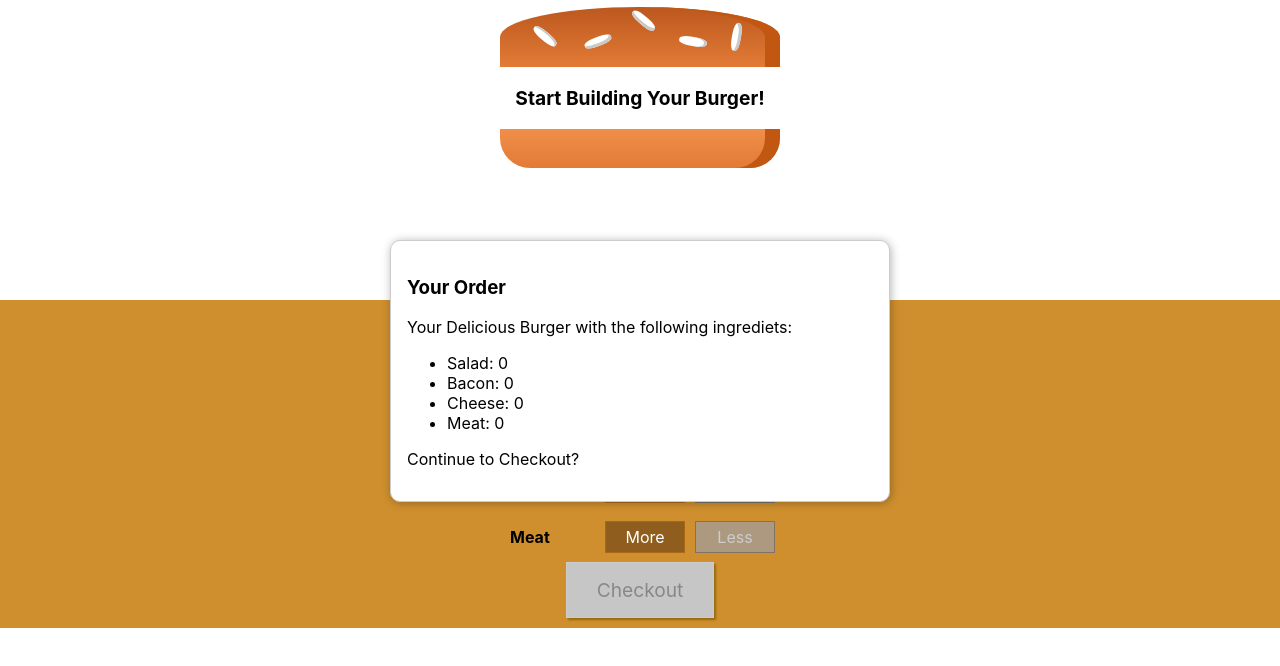
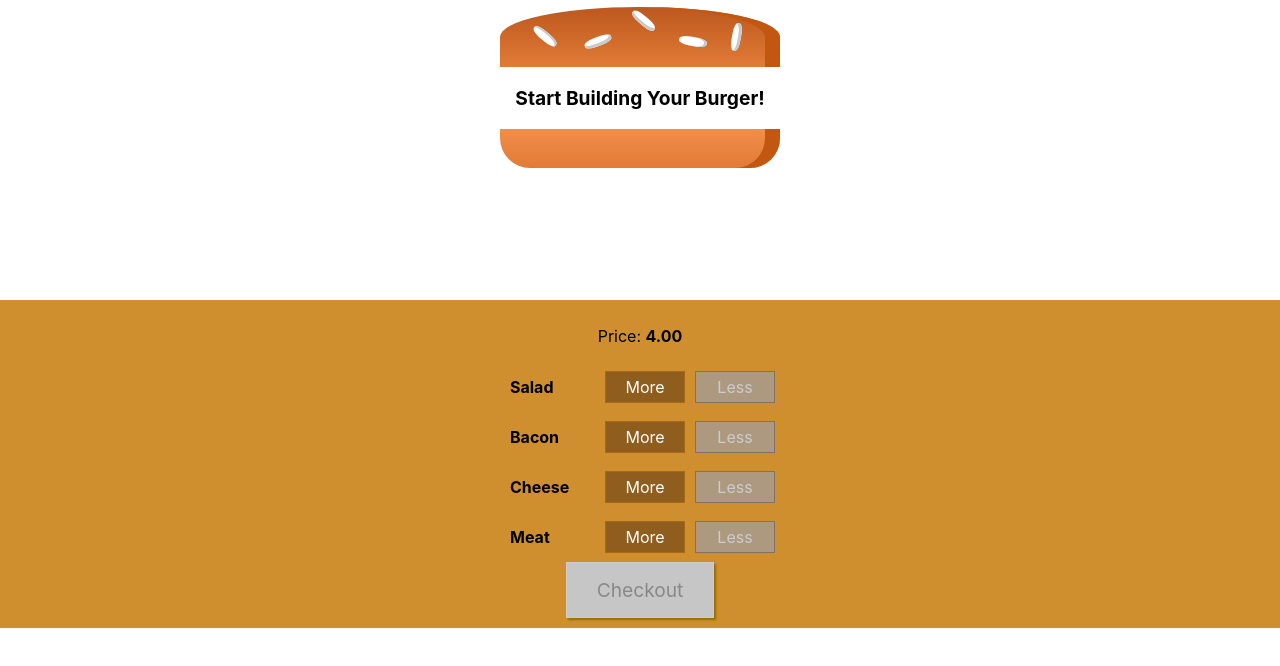
Before and after one commit to zolomohan/burger-builder, a React (Create React App) app: page / in a window 1280 px wide. Shown: the top 666 px of the page. Built offline with nearby package versions, Linux system fonts and the light colour scheme.

Commit message:
Add CheckoutSummary Toggle Function

```diff
--- a/src/components/BurgerBuilder.js
+++ b/src/components/BurgerBuilder.js
@@ -5,8 +5,9 @@ import { INGREDIENT_PRICES } from '../helpers/constants';
 import CheckoutSummary from './CheckoutSummary';
 export default class BurgerBuilder extends Component {
 	state = {
-		price       : 4,
-		ingredients : {
+		price           : 4,
+		checkoutSummary : false,
+		ingredients     : {
 			salad  : 0,
 			bacon  : 0,
 			cheese : 0,
@@ -19,7 +20,7 @@ export default class BurgerBuilder extends Component {
 			...this.state.ingredients
 		};
 		ingredients[type] = this.state.ingredients[type] + 1;
-		this.setState({ ingredients, price: this.state.price + INGREDIENT_PRICES[type]});
+		this.setState({ ingredients, price: this.state.price + INGREDIENT_PRICES[type] });
 	};
 
 	removeIngredient = (type) => {
@@ -28,17 +29,26 @@ export default class BurgerBuilder extends Component {
 				...this.state.ingredients
 			};
 			ingredients[type] = this.state.ingredients[type] - 1;
-			this.setState({ ingredients, price: this.state.price - INGREDIENT_PRICES[type]});
+			this.setState({ ingredients, price: this.state.price - INGREDIENT_PRICES[type] });
 		}
 	};
+
+	toggleCheckoutSummary = () =>
+		this.setState((state) => ({ checkoutSummary: !state.checkoutSummary }));
 
 	render() {
 		return (
 			<Fragment>
-				<CheckoutSummary ingredients={this.state.ingredients} />
+				{this.state.checkoutSummary && (
+					<CheckoutSummary
+						ingredients={this.state.ingredients}
+						toggleCheckoutSummary={this.toggleCheckoutSummary}
+					/>
+				)}
 				<Burger ingredients={this.state.ingredients} />
 				<BurgerControl
 					price={this.state.price}
+					toggleCheckoutSummary={this.toggleCheckoutSummary}
 					ingredients={this.state.ingredients}
 					addIngredient={this.addIngredient}
 					removeIngredient={this.removeIngredient}
--- a/src/components/BurgerControl.js
+++ b/src/components/BurgerControl.js
@@ -5,7 +5,8 @@ export default function BugerControl({
 	ingredients,
 	price,
 	addIngredient,
-	removeIngredient
+	removeIngredient,
+	toggleCheckoutSummary
 }) {
 	return (
 		<div className={classes.BurgerControl}>
@@ -24,6 +25,7 @@ export default function BugerControl({
 			<button
 				className={classes.CheckoutButton}
 				disabled={Object.values(ingredients).reduce((acc, val) => acc + val) === 0}
+				onClick={toggleCheckoutSummary}
 			>
 				Checkout
 			</button>
--- a/src/components/CheckoutSummary.js
+++ b/src/components/CheckoutSummary.js
@@ -1,7 +1,7 @@
 import React from 'react';
 import Modal from './Modal';
 
-export default function CheckoutSummary({ ingredients }) {
+export default function CheckoutSummary({ ingredients, toggleCheckoutSummary }) {
 	const ingredientsKeys = Object.keys(ingredients);
 	return (
 		<Modal>
@@ -9,12 +9,14 @@ export default function CheckoutSummary({ ingredients }) {
 			<p>Your Delicious Burger with the following ingrediets: </p>
 			<ul>
 				{ingredientsKeys.map((ingredient) => (
-					<li key={ingredient} style={{textTransform: 'capitalize'}}>
+					<li key={ingredient} style={{ textTransform: 'capitalize' }}>
 						{ingredient}: {ingredients[ingredient]}
 					</li>
 				))}
 			</ul>
 			<p>Continue to Checkout?</p>
+			<button onClick={toggleCheckoutSummary}>Continue</button>
+			<button onClick={toggleCheckoutSummary}>Cancel</button>
 		</Modal>
 	);
 }
```
